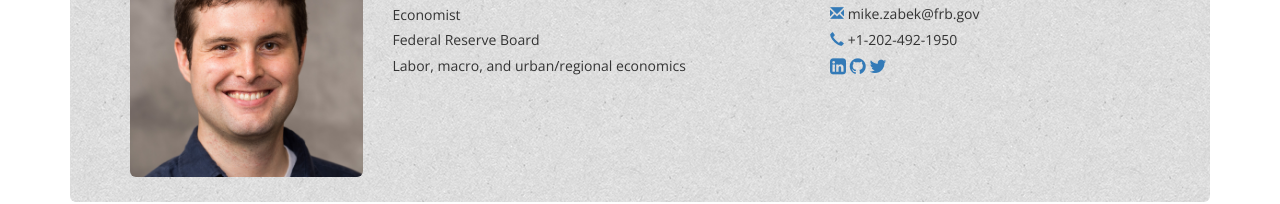
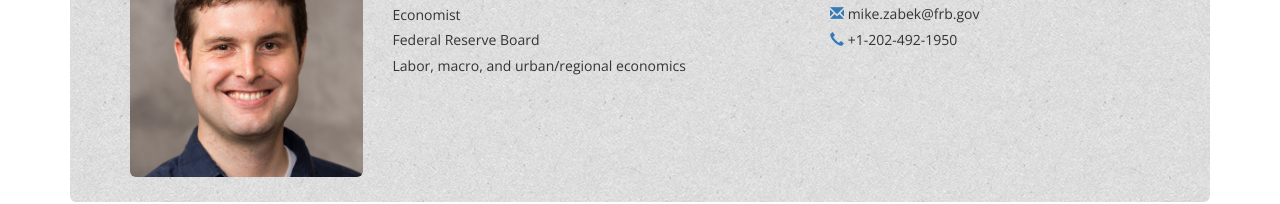
Before and after one commit to MZabek/MZabek.github.io, a plain HTML site: page index.html in a window 1280 px wide. Shown: the part 153-357 px from the top of the page. Drawn offline with nearby package versions, Linux system fonts and the light colour scheme.

Commit message:
Removing social media links

```diff
--- a/index.html
+++ b/index.html
@@ -106,20 +106,6 @@
 	    <h5> Mailstop I-30 </h5>
 	    <h5><a href="mailto:mike.zabek@frb.gov"><span class="glyphicon glyphicon-envelope" aria-hidden="true"></span></a> mike.zabek@frb.gov </h5>
         <h5><a href="tel:+1-202-492-1950"><span class="glyphicon glyphicon-earphone" aria-hidden="true"></a></span> +1-202-492-1950</h5>
-	    <h5>
-				<a href="https://www.linkedin.com/in/mzabek"
-					onclick="trackOutboundLink('https://www.linkedin.com/in/mzabek');
-					return false;">
-				<span class="fa fa-linkedin-square fa-lg"></i></a>
-				<a href="https://github.com/MZabek"
-					onclick="trackOutboundLink('https://github.com/MZabek');
-					return false;">
-				<span class="fa fa-github fa-lg"></i></a>
-				<a href="https://twitter.com/mzabek"
-					onclick="trackOutboundLink('https://twitter.com/mzabek');
-					return false;">
-				<span class="fa fa-twitter fa-lg"></i></a>
-			</h5>
 		</div>
 	</div>
 	</div>
```
